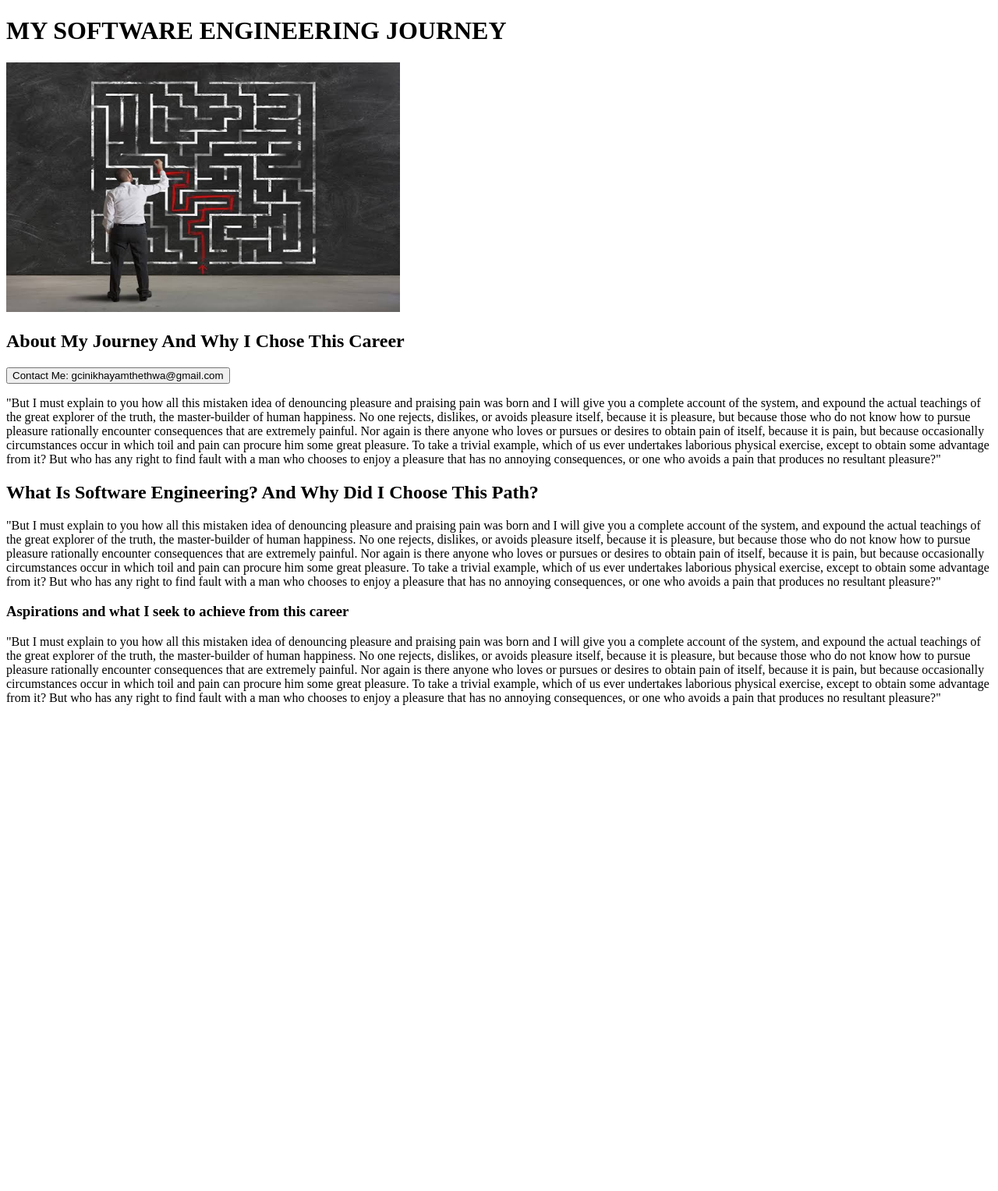
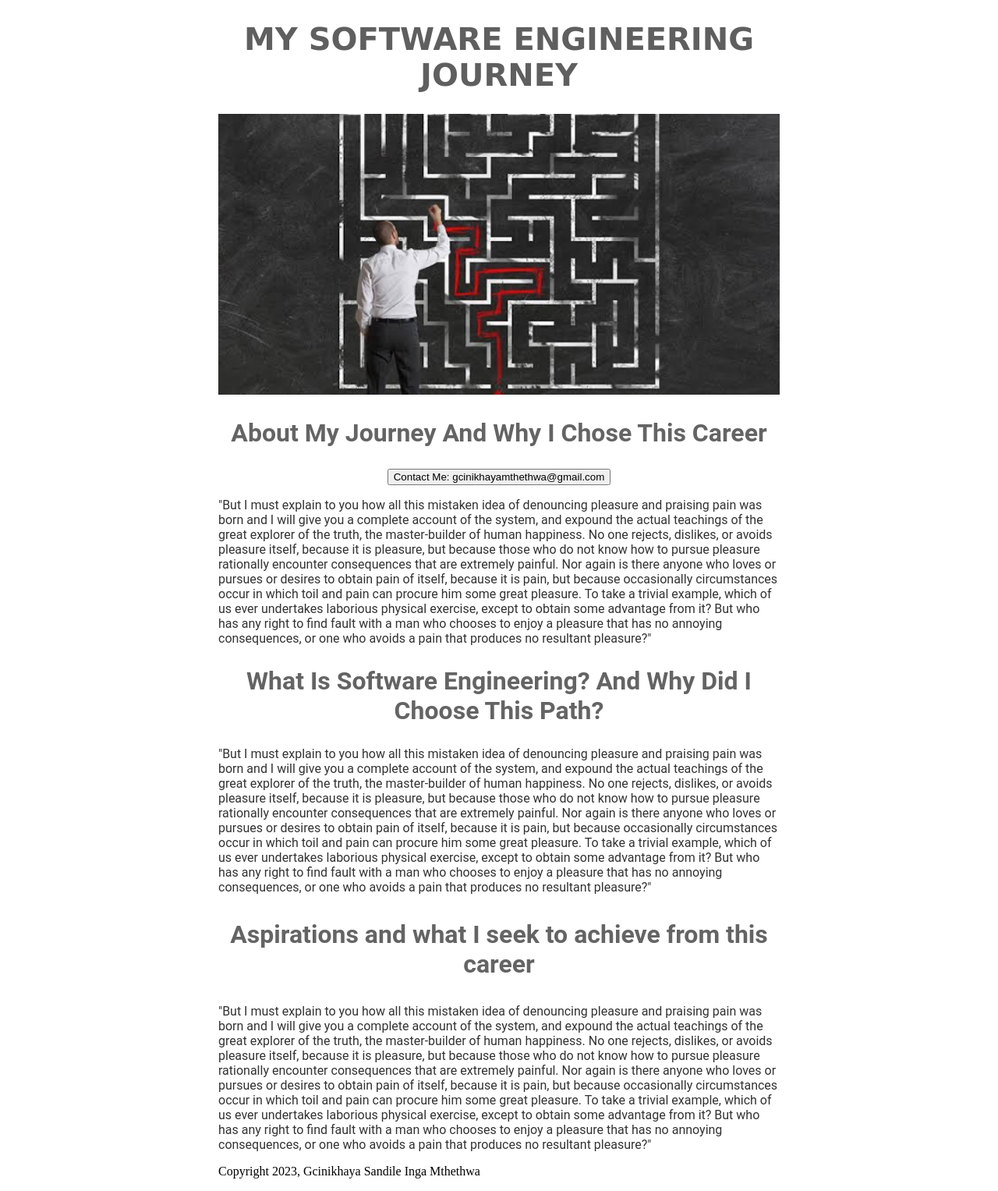
Before and after one commit to uGcinikhaya/stepbystep-website, a Flask app: page / in a window 1280 px wide. Shown: the whole page at 78% size. Before the commit the page ends 904 px from the top, so only its background shows below. Run offline with Flask 3, Linux system fonts and the light colour scheme.

Commit message:
More CSS done on site!

```diff
--- a/templates/home.html
+++ b/templates/home.html
@@ -2,30 +2,73 @@
 <html>
   <head>
     <title>MY JOURNEY INTO SOFTWARE ENGINEERING</title>
+    <style>
+      h1 {
+        font-size: 40px;
+        font-family: Verdana;
+        font-weight: bold;
+        color: rgb(95, 95, 95);
+        text-align: center;
+      }
+
+      #banner {
+        width: 100%;
+        height: 360px;
+        object-fit: cover;
+      }
+      h2 {
+        font-family: Roboto;
+        font-size: 32px;
+        color: rgb(100, 100, 100);
+        text-align: center;
+        font-weight: bold;
+      }
+      h3 {
+        font-family: Roboto;
+        font-size: 32px;
+        color: rgb(100, 100, 100);
+        text-align: center;
+        font-weight: bold;
+      }
+
+      .paragraph {
+        font-family: Roboto;
+        color: rgb(50, 50, 50);
+        font-weight: normal;
+      }
+
+      #container {
+        max-width: 720px;
+        margin: 0 auto 0 auto;
+      }
+    </style>
   </head>
   <body>
+    <div id="container">
    <h1>
      MY SOFTWARE ENGINEERING JOURNEY
    </h1>
-    <img src= "https://stepbystep-website--gcinikhayamthet.repl.co/static/CareerMaze.jpeg" height= "320" width= "505">
+    <img id="banner" src= "https://stepbystep-website--gcinikhayamthet.repl.co/static/CareerMaze.jpeg" >
     <h2>About My Journey And Why I Chose This Career
     </h2>
+      <div style="text-align:center;">
     <button>
-      Contact Me: gcinikhayamthethwa@gmail.com
-    </button>
-    <p>
+      Contact Me: gcinikhayamthethwa@gmail.com</button>
+      </div>
+    <p class="paragraph">
       "But I must explain to you how all this mistaken idea of denouncing pleasure and praising pain was born and I will give you a complete account of the system, and expound the actual teachings of the great explorer of the truth, the master-builder of human happiness. No one rejects, dislikes, or avoids pleasure itself, because it is pleasure, but because those who do not know how to pursue pleasure rationally encounter consequences that are extremely painful. Nor again is there anyone who loves or pursues or desires to obtain pain of itself, because it is pain, but because occasionally circumstances occur in which toil and pain can procure him some great pleasure. To take a trivial example, which of us ever undertakes laborious physical exercise, except to obtain some advantage from it? But who has any right to find fault with a man who chooses to enjoy a pleasure that has no annoying consequences, or one who avoids a pain that produces no resultant pleasure?"
     </p>
     <h2>
       What Is Software Engineering? And Why Did I Choose This Path?
     </h2>
-    <p>"But I must explain to you how all this mistaken idea of denouncing pleasure and praising pain was born and I will give you a complete account of the system, and expound the actual teachings of the great explorer of the truth, the master-builder of human happiness. No one rejects, dislikes, or avoids pleasure itself, because it is pleasure, but because those who do not know how to pursue pleasure rationally encounter consequences that are extremely painful. Nor again is there anyone who loves or pursues or desires to obtain pain of itself, because it is pain, but because occasionally circumstances occur in which toil and pain can procure him some great pleasure. To take a trivial example, which of us ever undertakes laborious physical exercise, except to obtain some advantage from it? But who has any right to find fault with a man who chooses to enjoy a pleasure that has no annoying consequences, or one who avoids a pain that produces no resultant pleasure?"
+    <p class="paragraph">"But I must explain to you how all this mistaken idea of denouncing pleasure and praising pain was born and I will give you a complete account of the system, and expound the actual teachings of the great explorer of the truth, the master-builder of human happiness. No one rejects, dislikes, or avoids pleasure itself, because it is pleasure, but because those who do not know how to pursue pleasure rationally encounter consequences that are extremely painful. Nor again is there anyone who loves or pursues or desires to obtain pain of itself, because it is pain, but because occasionally circumstances occur in which toil and pain can procure him some great pleasure. To take a trivial example, which of us ever undertakes laborious physical exercise, except to obtain some advantage from it? But who has any right to find fault with a man who chooses to enjoy a pleasure that has no annoying consequences, or one who avoids a pain that produces no resultant pleasure?"
     </p>
     <h3>
       Aspirations and what I seek to achieve from this career
     </h3>
-    <p>
+    <p class="paragraph">
       "But I must explain to you how all this mistaken idea of denouncing pleasure and praising pain was born and I will give you a complete account of the system, and expound the actual teachings of the great explorer of the truth, the master-builder of human happiness. No one rejects, dislikes, or avoids pleasure itself, because it is pleasure, but because those who do not know how to pursue pleasure rationally encounter consequences that are extremely painful. Nor again is there anyone who loves or pursues or desires to obtain pain of itself, because it is pain, but because occasionally circumstances occur in which toil and pain can procure him some great pleasure. To take a trivial example, which of us ever undertakes laborious physical exercise, except to obtain some advantage from it? But who has any right to find fault with a man who chooses to enjoy a pleasure that has no annoying consequences, or one who avoids a pain that produces no resultant pleasure?"
     </p>
+    <p>Copyright 2023, Gcinikhaya Sandile Inga Mthethwa</p>
   </body>
 </html>
```
